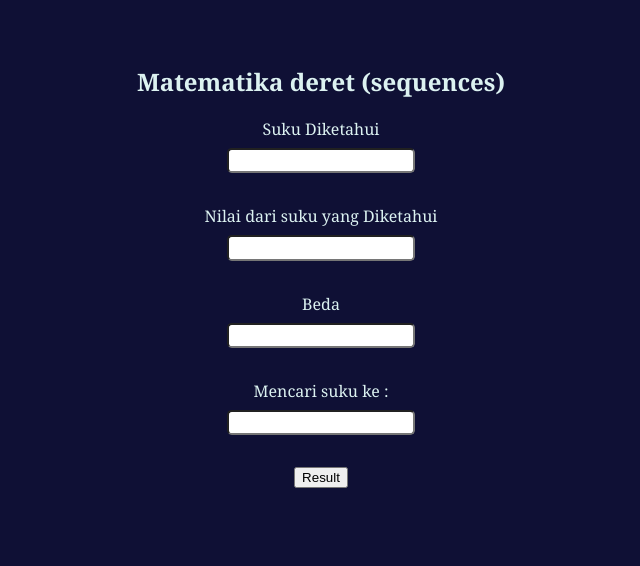
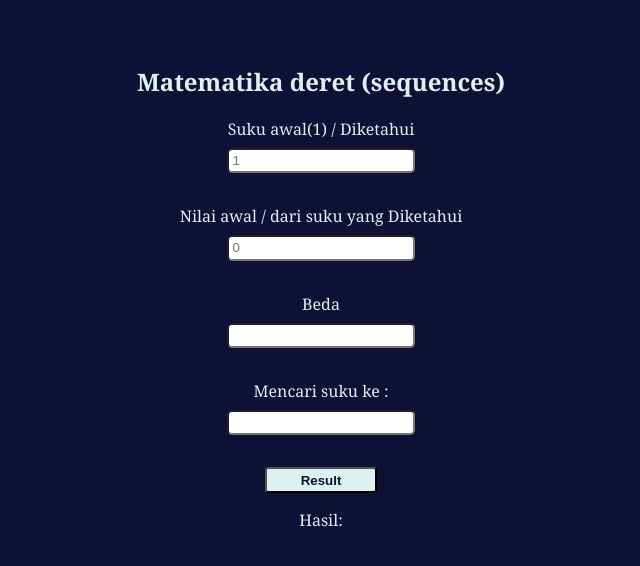
Before and after one commit to Tomba-Hopkins/matematika, a plain HTML site: page views/index.html in a window 1280 px wide. Shown: the part 94-660 px from the top of the page, without its empty margins (319-959 px from the left). Drawn offline with Linux system fonts and the light colour scheme.

Commit message:
msg: styling

```diff
--- a/views/index.html
+++ b/views/index.html
@@ -11,15 +11,20 @@
 
     <div class="deret">
         <h2>Matematika deret (sequences)</h2>
-        <label for="">Suku Diketahui</label>
-        <input type="text" class="suku-diketahui">
-        <label for="">Nilai dari suku yang Diketahui</label>
-        <input type="text" class="nilai-suku-diketahui">
-        <label for="">Beda</label>
-        <input type="text" class="beda">
-        <label for="">Mencari suku ke :</label>
-        <input type="text" class="suku-n">
+        <label for="s-know">Suku awal(1) / Diketahui</label>
+        <input type="number" class="suku-diketahui" id="s-know" placeholder="1">
+
+        <label for="n-know">Nilai awal / dari suku yang Diketahui</label>
+        <input type="number" class="nilai-suku-diketahui"  id="n-know" placeholder="0">
+
+        <label for="b">Beda</label>
+        <input type="number" class="beda" id="b">
+
+        <label for="n">Mencari suku ke :</label>
+        <input type="number" class="suku-n" id="n">
+
         <button>Result</button>
+        <p>Hasil: <span class="result"></span></p>
     </div>
 </body>
 </html>
--- a/views/style.css
+++ b/views/style.css
@@ -36,3 +36,33 @@ body {
     border-radius: 0.3rem;
     padding: 0.2rem;
 }
+
+.deret button {
+    width: 7rem;
+    padding: 0.2rem;
+    border-radius: 0.2rem;
+    background-color: var(--whit-primary);
+    color: var(--blek-primary);
+    font-weight: bold;
+    transition: all 0.2s ease;
+}
+
+.deret button:hover {
+    background-color: var(--whit-secondary);
+    color: var(--whit-primary);
+}
+
+.deret button:active{
+    animation: scale 0.2s ease;
+}
+
+@keyframes scale {
+    0% {
+        transform: scale(1.2);
+    }
+
+    100% {
+        transform: scale(1);
+    }
+
+}
```
Also changed, not shown: views/app.js (+11 -0 lines).
